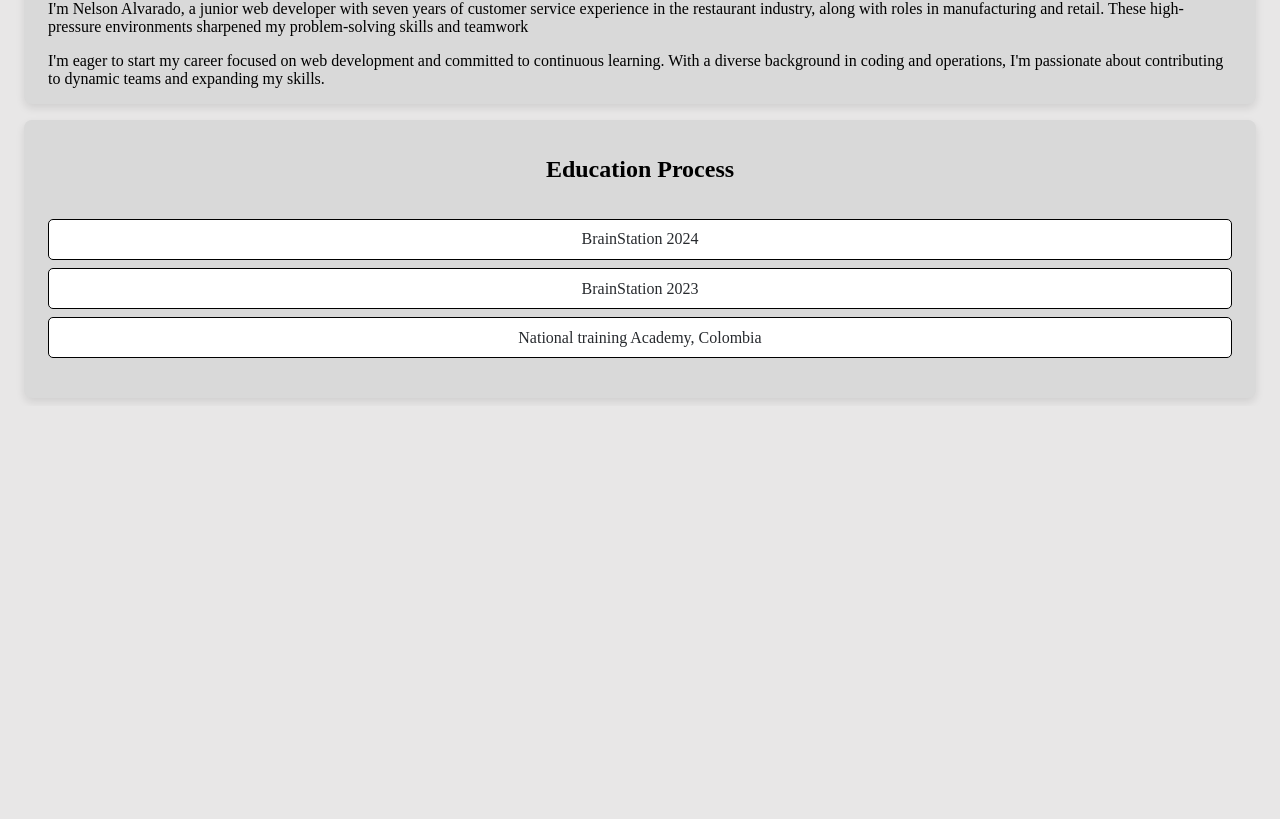
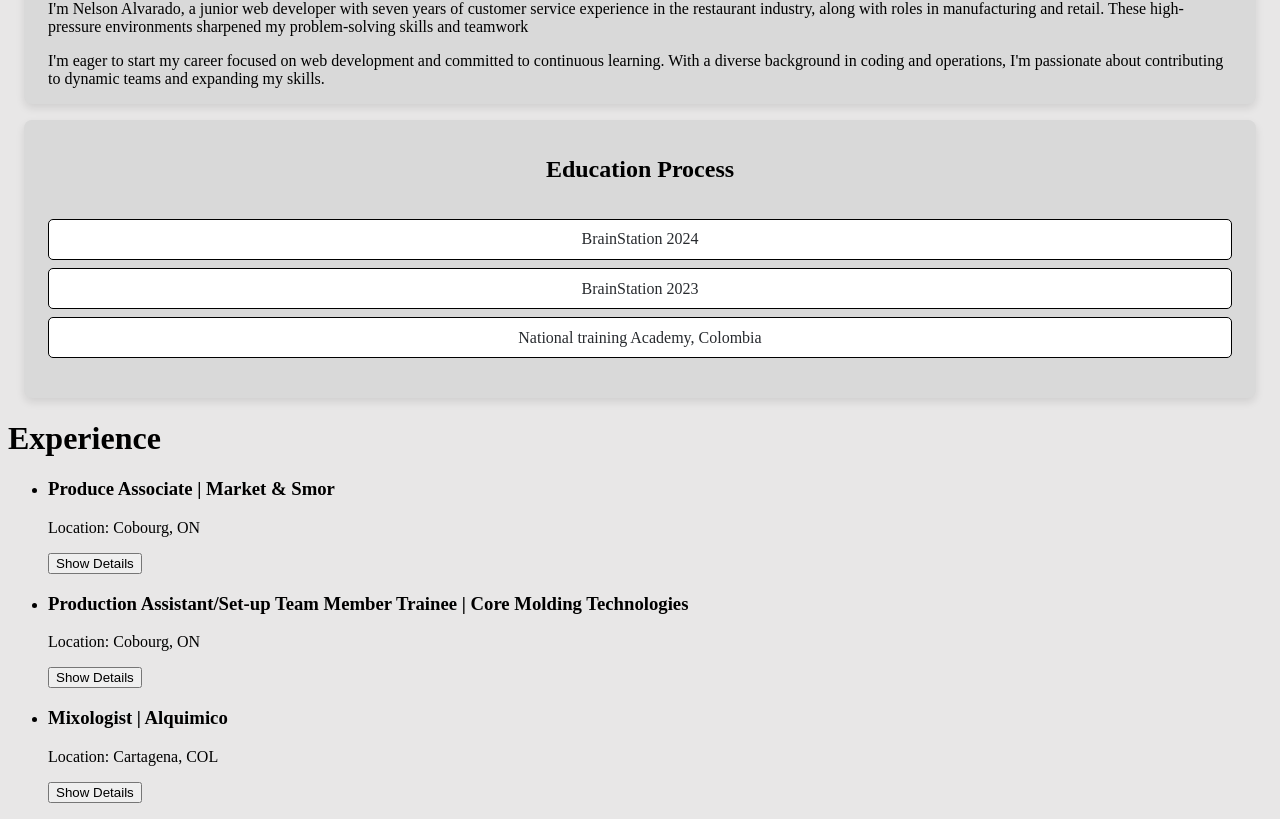
Before and after one commit to NelsonAlvaradoAguilar/portfolio, a React (Create React App) app: page / in a window 1280 px wide. Shown: the part 463-1282 px from the top of the page. Before the commit the page ends 869 px from the top, so only its background shows below. Built offline with nearby package versions, Linux system fonts and the light colour scheme.

Commit message:
Experience dinamic info

```diff
--- a/src/apiData/data.js
+++ b/src/apiData/data.js
@@ -24,8 +24,9 @@ const aboutMeDada = [
       "I'm eager to start my career  focused on web development and committed to continuous learning. With a diverse background in coding and operations, I'm passionate about contributing to dynamic teams and expanding my skills.",
   },
 ];
-const achievements = [
+const achievementsData = [
   {
+    id: "0",
     image: hackatonImg,
     school: "BrainStation",
     type: "Certification",
@@ -81,11 +82,64 @@ const educationData = [
     date: "Jan 2011 - Dec 2012",
   },
 ];
-
+const workExperienceTitles = [
+  {
+    id: "0",
+    title: "Produce Associate",
+  },
+  {
+    id: "1",
+    title: "Production Assistant/Set-up Team Member Trainee",
+  },
+  {
+    id: "2",
+    title: "Mixologist",
+  },
+];
+const workExperience = [
+  {
+    id: "0",
+    position: "Produce Associate",
+    company: "Market & Smor",
+    location: "Cobourg, ON",
+    startDate: "July 2023",
+    endDate: "2024",
+    responsibilities: [
+      "Efficiently manage the daily operation of the produce department, ensuring high-quality standards are maintained in product presentation, freshness, and cleanliness.",
+      "Implement effective merchandising strategies, such as creative display and signage, to attract customers and drive sales, resulting in a noticeable increase in department revenue.",
+    ],
+  },
+  {
+    id: "1",
+    position: "Production Assistant/Set-up Team Member Trainee",
+    company: "Core Molding Technologies",
+    location: "Cobourg, ON",
+    startDate: "August 2022",
+    endDate: "June 2023",
+    responsibilities: [
+      "Performed quality checks at various stages of production, inspecting finished products for defects, inconsistencies, or other irregularities, and promptly addressing any issues to prevent delays or defects in the final product.",
+      "Participated in regular training sessions and skill development programs to enhance technical proficiency, learn new techniques, and stay updated on industry best practices, contributing to ongoing improvement initiatives within the team.",
+    ],
+  },
+  {
+    id: "3",
+    position: "Mixologist",
+    company: "Alquimico",
+    location: "Cartagena, COL",
+    startDate: "March 2016",
+    endDate: "October 2017",
+    responsibilities: [
+      "Collaborated closely with the bar team and management to develop innovative cocktail menus, seasonal specials, and themed events.",
+    ],
+  },
+];
 export {
   navBartitles,
   aboutMeDada,
   imagesAboutMe,
   educationData,
   educationDataList,
+  achievementsData,
+  workExperience,
+  workExperienceTitles,
 };
--- a/src/componentes/Education/Education.js
+++ b/src/componentes/Education/Education.js
@@ -1,13 +1,18 @@
 import { useState } from "react";
 import "./Education.scss";
-import { educationData, educationDataList } from "../../apiData/data.js";
+import {
+  educationData,
+  educationDataList,
+  achievementsData,
+} from "../../apiData/data.js";
+
 import { Link, useNavigate, useParams } from "react-router-dom";
 import Institution from "../Institutions/Institutions.js";
 function Education() {
   const [selected, SetSelected] = useState();
   const [open, setOpen] = useState(false);
   const [id, setId] = useState();
-  const [achivement, setAchivement] = useState(false);
+  const [achivement, setAchivement] = useState();
 
   const navegate = useNavigate();
   const data = educationData;
@@ -22,15 +27,15 @@ function Education() {
     const selectedEducation = educationData.find(
       (institution) => institution.id === selectedId
     );
+
     console.log(selectedEducation);
     SetSelected(selectedEducation);
+    setAchivement(achievementsData);
     setOpen(true);
     console.log(selectedEducation.id);
+    console.log(achivement);
   };
-  const activeAchivements = () => {
-    setAchivement(true);
-    setOpen(false);
-  };
+
   return (
     <section className="education">
       <h1 className="education__title">Education Process</h1>
@@ -71,7 +76,15 @@ function Education() {
         ""
       )}
 
-      {achivement ? <Institution /> : ""}
+      {achivement?.map((mention) => {
+        return (
+          <Institution
+            key={mention.id} // Ensure 'id' exists in 'mention'
+            institution={mention}
+            SetSelected={setAchivement(null)}
+          />
+        );
+      })}
     </section>
   );
 }
--- /dev/null
+++ b/src/componentes/Experience/Experience.js
@@ -0,0 +1,47 @@
+import { useEffect, useState } from "react";
+import { workExperience, workExperienceTitles } from "../../apiData/data";
+
+function WorkExperience() {
+  const [experience, setExperience] = useState([]);
+  const [showDetails, setShowDetails] = useState(false);
+  // Load the work experience data on component mount
+  useEffect(() => {
+    setExperience(workExperience);
+  }, []);
+  const open = () => {
+    setShowDetails(!showDetails);
+  };
+  return (
+    <>
+      <h1>Experience</h1>
+      <ul>
+        {experience.map((job, index) => (
+          <li key={index}>
+            <h3>
+              {job.position} | {job.company}
+            </h3>
+            <p>Location: {job.location}</p>
+
+            {showDetails && (
+              <div>
+                <ul>
+                  {job.responsibilities.map((responsibility, idx) => (
+                    <li key={idx}>{responsibility}</li>
+                  ))}
+                </ul>
+                <p>
+                  Dates: {job.startDate} - {job.endDate}
+                </p>
+              </div>
+            )}
+            <button onClick={open}>
+              {showDetails ? "Hide Details" : "Show Details"}
+            </button>
+          </li>
+        ))}
+      </ul>
+    </>
+  );
+}
+
+export default WorkExperience;
--- a/src/componentes/Institutions/Institutions.js
+++ b/src/componentes/Institutions/Institutions.js
@@ -3,14 +3,19 @@ import "./Institutions.scss";
 import closeImg from "../../assets/icons/icons8-close.svg";
 import Close from "../CloseButton/CloseButton";
 import diploma from "../../assets/ imageDiploma.png";
-import { useEffect, useState } from "react";
-function Institution({ institution, Open, index, SetSelected }) {
+import { achievementsData } from "../../apiData/data";
+import { useState } from "react";
+function Institution({ institution, Open, SetSelected }) {
   const navegate = useNavigate();
+  const [achivement, setAchivement] = useState();
+  //  setAchivement(achievementsData);
+  console.log(achivement);
 
   function close(params) {
     navegate("/");
     SetSelected(null);
   }
+
   return (
     <section className={`institutions ${!Open ? "institutions__hide" : ""}`}>
       <ul className="institutions__container">
@@ -48,7 +53,6 @@ function Institution({ institution, Open, index, SetSelected }) {
           <p> {"Close"}</p>
           <img className="institutions__icon" src={closeImg}></img>
         </div>
-        <p className="institutions__Achivements">{"Achivements"}</p>
       </div>
     </section>
   );
--- a/src/componentes/Institutions/Institutions.scss
+++ b/src/componentes/Institutions/Institutions.scss
@@ -20,7 +20,6 @@
     &--image {
       width: 100%;
       border: 1px solid $border;
-      // padding: 0.4rem;
     }
   }
 
@@ -29,10 +28,9 @@
     display: flex;
     flex-direction: column;
     position: relative;
-    bottom: 8rem;
+    bottom: 4.5rem;
     height: 100%;
     justify-content: space-between;
-    // gap: -5px;
   }
   &__close {
     @include buttonStyle();
@@ -45,4 +43,3 @@
     @include buttonStyle();
   }
 }
-// buttonStyle
--- a/src/index.css
+++ b/src/index.scss
@@ -1,7 +1,10 @@
+@use "../src/style/parcials/_mixin" as *;
+
 body {
   margin-left: 0.5rem;
   margin-right: 0.5rem;
   background-color: #e8e7e7;
+  // @include bodyFont();
 }
 
 code {
--- a/src/pages/Main/Main.js
+++ b/src/pages/Main/Main.js
@@ -1,11 +1,12 @@
 import AboutMe from "../../componentes/AboutMe/AboutMe";
 import Education from "../../componentes/Education/Education";
-
+import WorkExperience from "../../componentes/Experience/Experience";
 function Main(params) {
   return (
     <>
       <AboutMe />
       <Education />
+      <WorkExperience />
     </>
   );
 }
--- a/src/style/parcials/__mixin.scss
+++ b/src/style/parcials/__mixin.scss
@@ -15,7 +15,7 @@
 }
 
 @mixin bodyFont {
-  font-family: Poppins-Regular;
+  font-family: Poppins-Regular-italic;
 }
 @mixin listDecoration {
   list-style: none;
```
Also changed, not shown: src/componentes/Subtitles/Subtitles.js (added, +19 -0 lines), src/index.js (+6 -6 lines).
